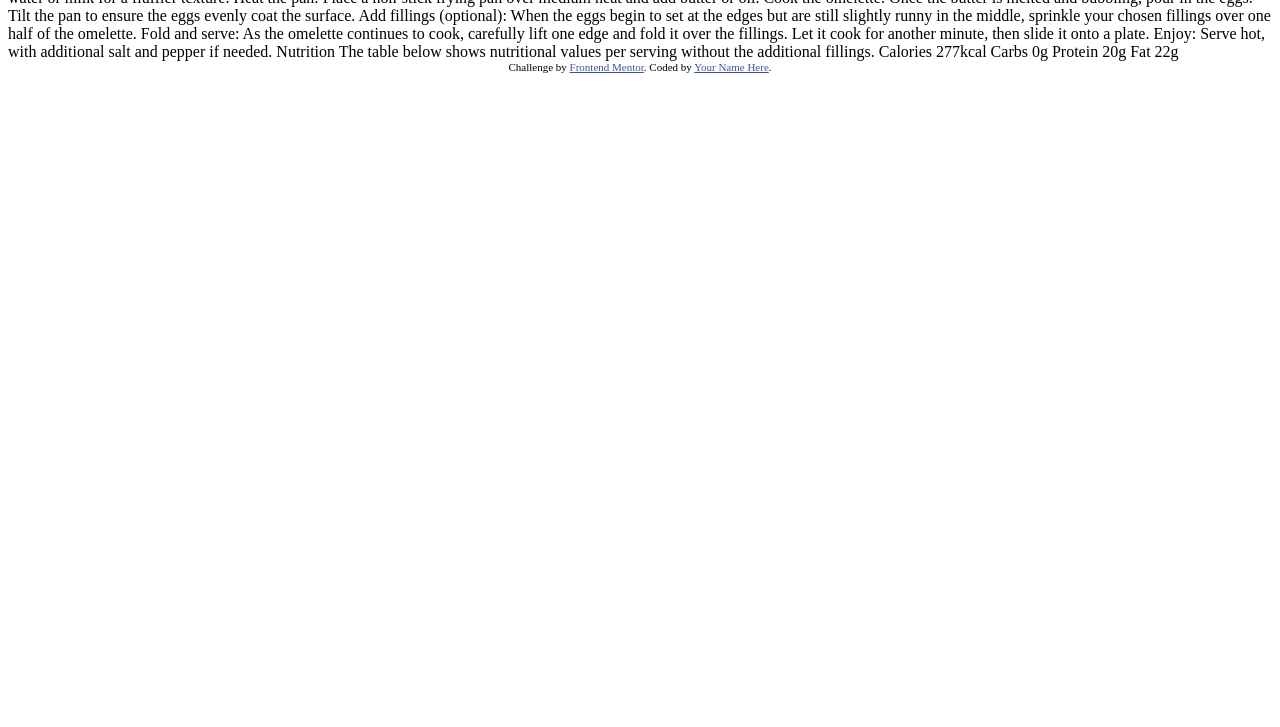
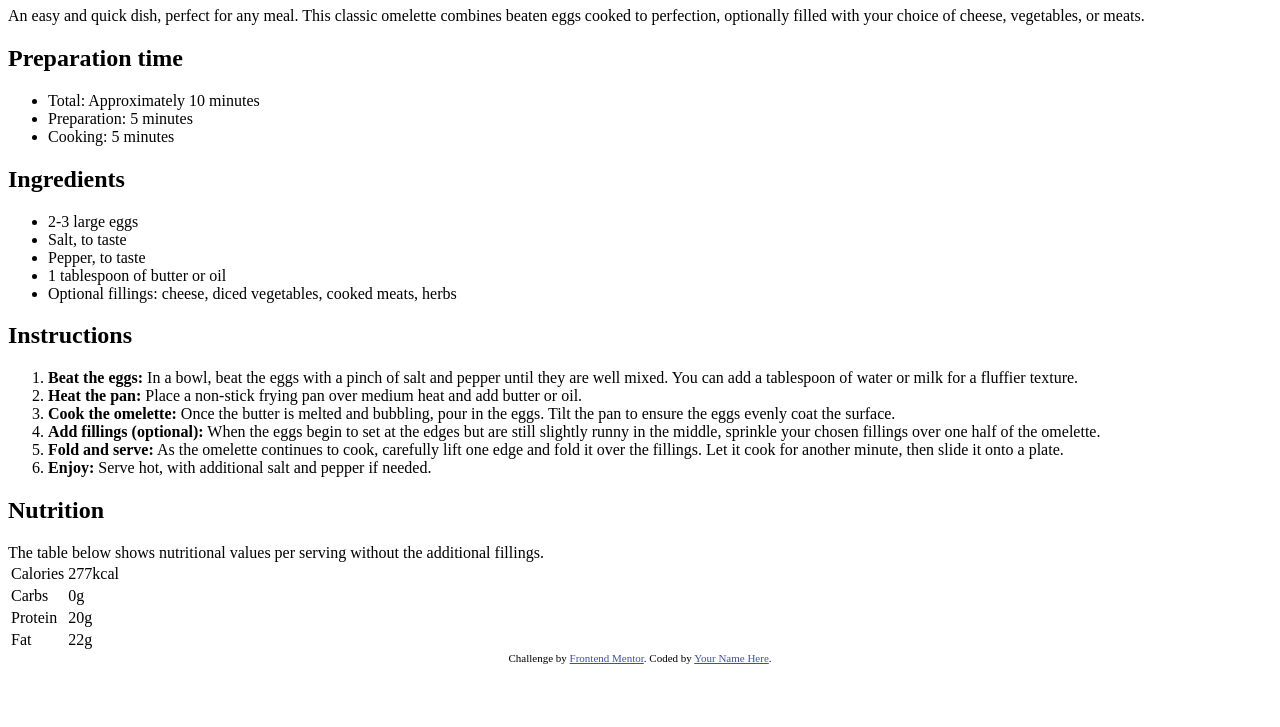
Before and after one commit to nikkiBubencik/recipe-page-main, a plain HTML site: page index.html in a window 1280 px wide. Shown: the part 73-800 px from the top of the page. Drawn offline with Linux system fonts and the light colour scheme.

Commit message:
Added structure to html

```diff
--- a/index.html
+++ b/index.html
@@ -15,60 +15,71 @@
   </style>
 </head>
 <body>
+  <div class="recipe-card">
+    <h1>Simple Omelette Recipe</h1>
 
-  Simple Omelette Recipe
+    <p>An easy and quick dish, perfect for any meal. This classic omelette combines beaten eggs cooked
+    to perfection, optionally filled with your choice of cheese, vegetables, or meats.</p>
 
-  An easy and quick dish, perfect for any meal. This classic omelette combines beaten eggs cooked
-  to perfection, optionally filled with your choice of cheese, vegetables, or meats.
+    <h2>Preparation time</h2>
+    <ul>
+      <li>Total: Approximately 10 minutes</li>
+      <li>Preparation: 5 minutes</li>
+      <li>Cooking: 5 minutes</li>
+    </ul>
 
-  Preparation time
+    <h2>Ingredients</h2>
+    <ul>
+      <li>2-3 large eggs</li>
+      <li>Salt, to taste</li>
+      <li>Pepper, to taste</li>
+      <li>1 tablespoon of butter or oil</li>
+      <li>Optional fillings: cheese, diced vegetables, cooked meats, herbs</li>
+    </ul>
 
-  Total: Approximately 10 minutes
-  Preparation: 5 minutes
-  Cooking: 5 minutes
+    <h2>Instructions</h2>
 
-  Ingredients
+    <ol>
+      <li><b>Beat the eggs:</b> In a bowl, beat the eggs with a pinch of salt and pepper until they are well mixed.
+      You can add a tablespoon of water or milk for a fluffier texture.</li>
 
-  2-3 large eggs
-  Salt, to taste
-  Pepper, to taste
-  1 tablespoon of butter or oil
-  Optional fillings: cheese, diced vegetables, cooked meats, herbs
+      <li><b>Heat the pan:</b> Place a non-stick frying pan over medium heat and add butter or oil.</li>
 
-  Instructions
+      <li><b>Cook the omelette:</b> Once the butter is melted and bubbling, pour in the eggs. Tilt the pan to ensure
+      the eggs evenly coat the surface.</li>
 
-  Beat the eggs: In a bowl, beat the eggs with a pinch of salt and pepper until they are well mixed.
-  You can add a tablespoon of water or milk for a fluffier texture.
+      <li><b>Add fillings (optional):</b> When the eggs begin to set at the edges but are still slightly runny in the
+      middle, sprinkle your chosen fillings over one half of the omelette.</li>
 
-  Heat the pan: Place a non-stick frying pan over medium heat and add butter or oil.
+      <li><b>Fold and serve:</b> As the omelette continues to cook, carefully lift one edge and fold it over the
+      fillings. Let it cook for another minute, then slide it onto a plate.</li>
 
-  Cook the omelette: Once the butter is melted and bubbling, pour in the eggs. Tilt the pan to ensure
-  the eggs evenly coat the surface.
+      <li><b>Enjoy:</b> Serve hot, with additional salt and pepper if needed.</li>
+    </ol>
 
-  Add fillings (optional): When the eggs begin to set at the edges but are still slightly runny in the
-  middle, sprinkle your chosen fillings over one half of the omelette.
+    <h2>Nutrition</h2>
 
-  Fold and serve: As the omelette continues to cook, carefully lift one edge and fold it over the
-  fillings. Let it cook for another minute, then slide it onto a plate.
+    The table below shows nutritional values per serving without the additional fillings.
 
-  Enjoy: Serve hot, with additional salt and pepper if needed.
-
-  Nutrition
-
-  The table below shows nutritional values per serving without the additional fillings.
-
-  Calories
-  277kcal
-
-  Carbs
-  0g
-
-  Protein
-  20g
-
-  Fat
-  22g
-
+    <table>
+      <tr>
+        <td>Calories</td>
+        <td>277kcal</td>
+      </tr>
+      <tr>
+        <td>Carbs</td>
+        <td>0g</td>
+      </tr>
+      <tr>
+        <td>Protein</td>
+        <td>20g</td>
+      </tr>
+      <tr>
+        <td>Fat</td>
+        <td>22g</td>
+      </tr>
+    </table>
+  </div>
   <div class="attribution">
     Challenge by <a href="https://www.frontendmentor.io?ref=challenge" target="_blank">Frontend Mentor</a>.
     Coded by <a href="#">Your Name Here</a>.
```
